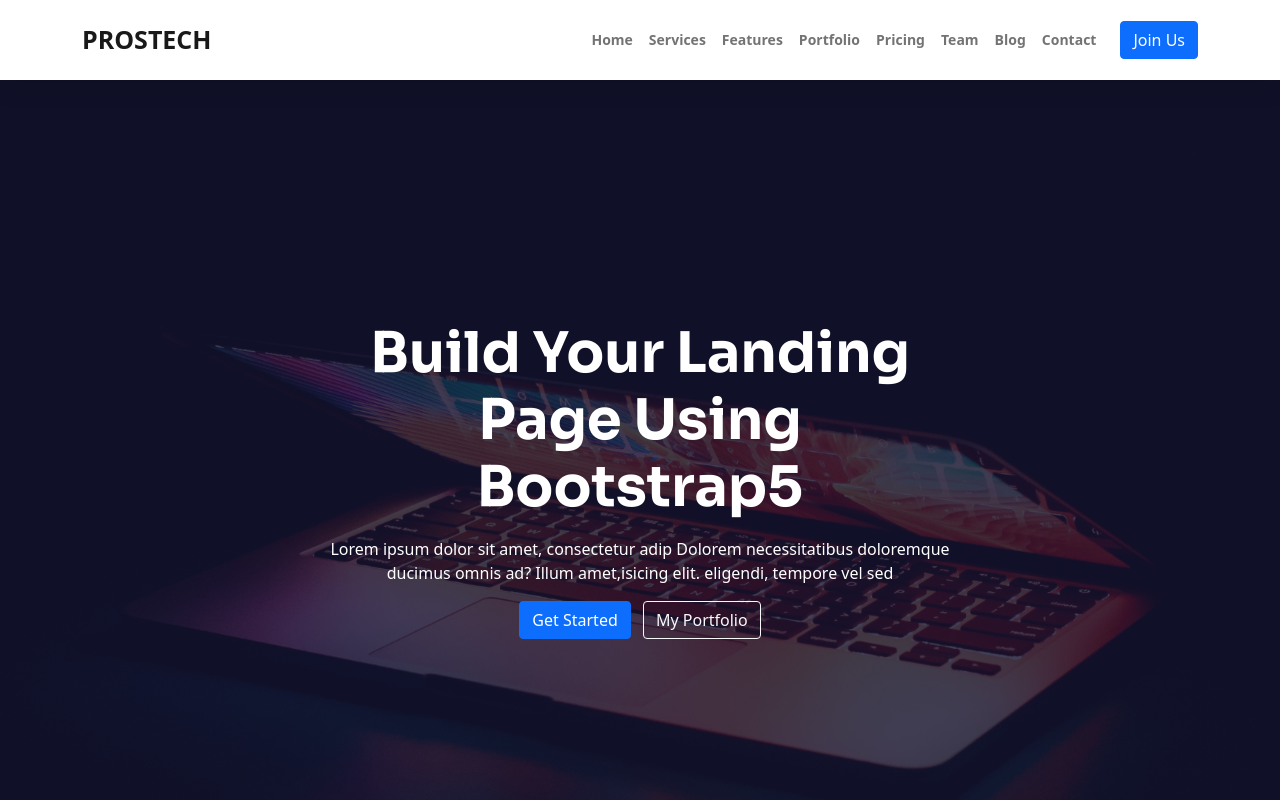
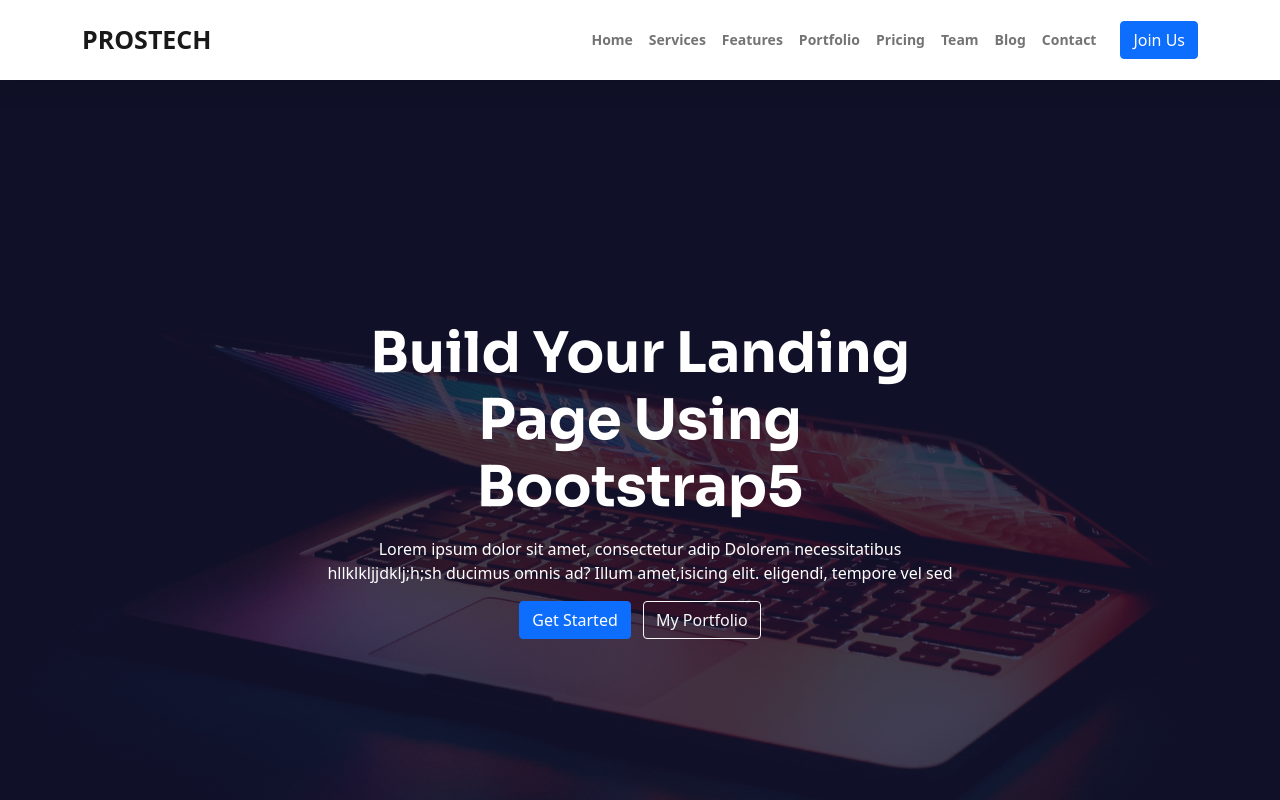
Before and after one commit to ProsperMbaegbu/my-portfolio-project, a plain HTML site: page index.html in a window 1280 px wide. Shown: the top 800 px of the page. Drawn offline with nearby package versions, Linux system fonts and the light colour scheme; a web font is replaced by a local one.

Commit message:
committing

```diff
--- a/index.html
+++ b/index.html
@@ -63,7 +63,7 @@
           </h1>
           <p class="text-white my-3">
             Lorem ipsum dolor sit amet, consectetur adip Dolorem
-            necessitatibus doloremque ducimus omnis ad? Illum amet,isicing
+            necessitatibus hllklkljjdklj;h;sh ducimus omnis ad? Illum amet,isicing
             elit. eligendi, tempore vel sed
           </p>
           <a href="#" class="btn btn-primary me-2">Get Started</a>
```
